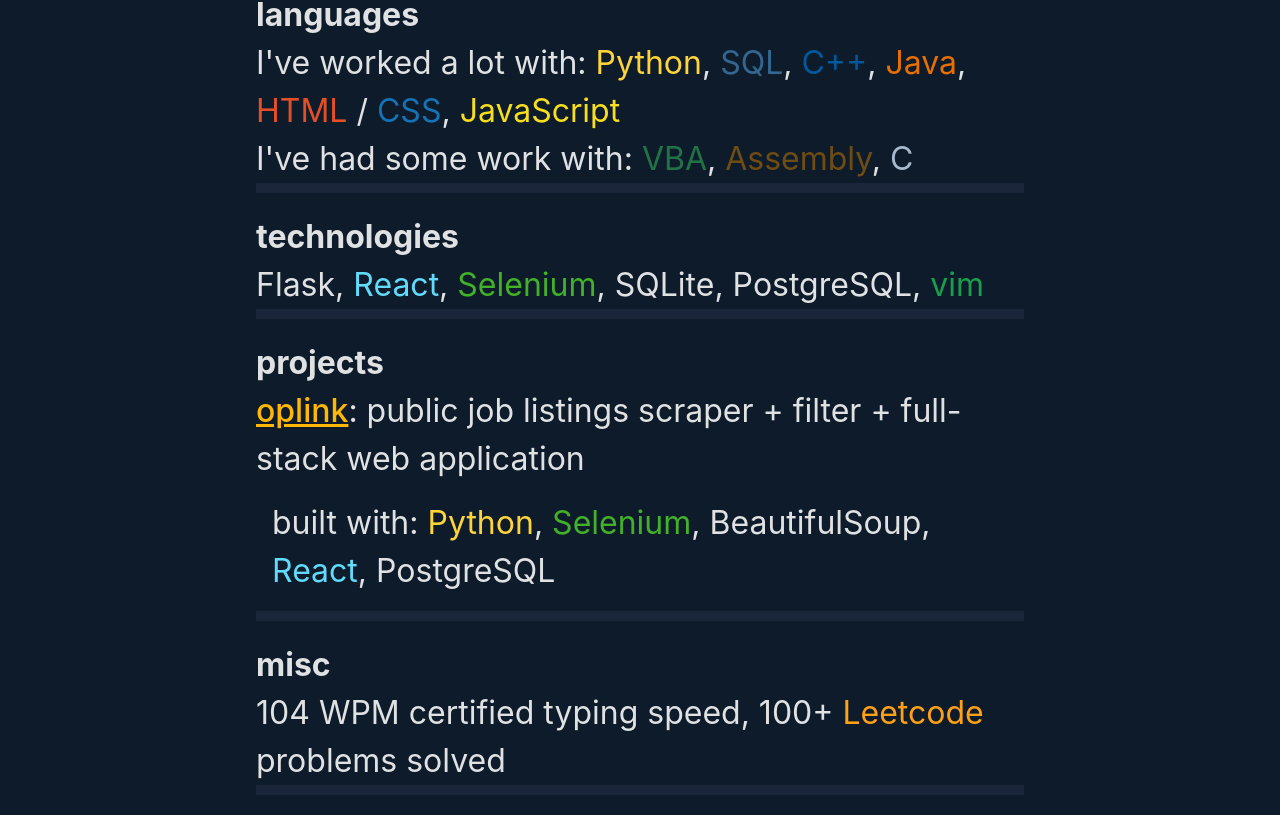
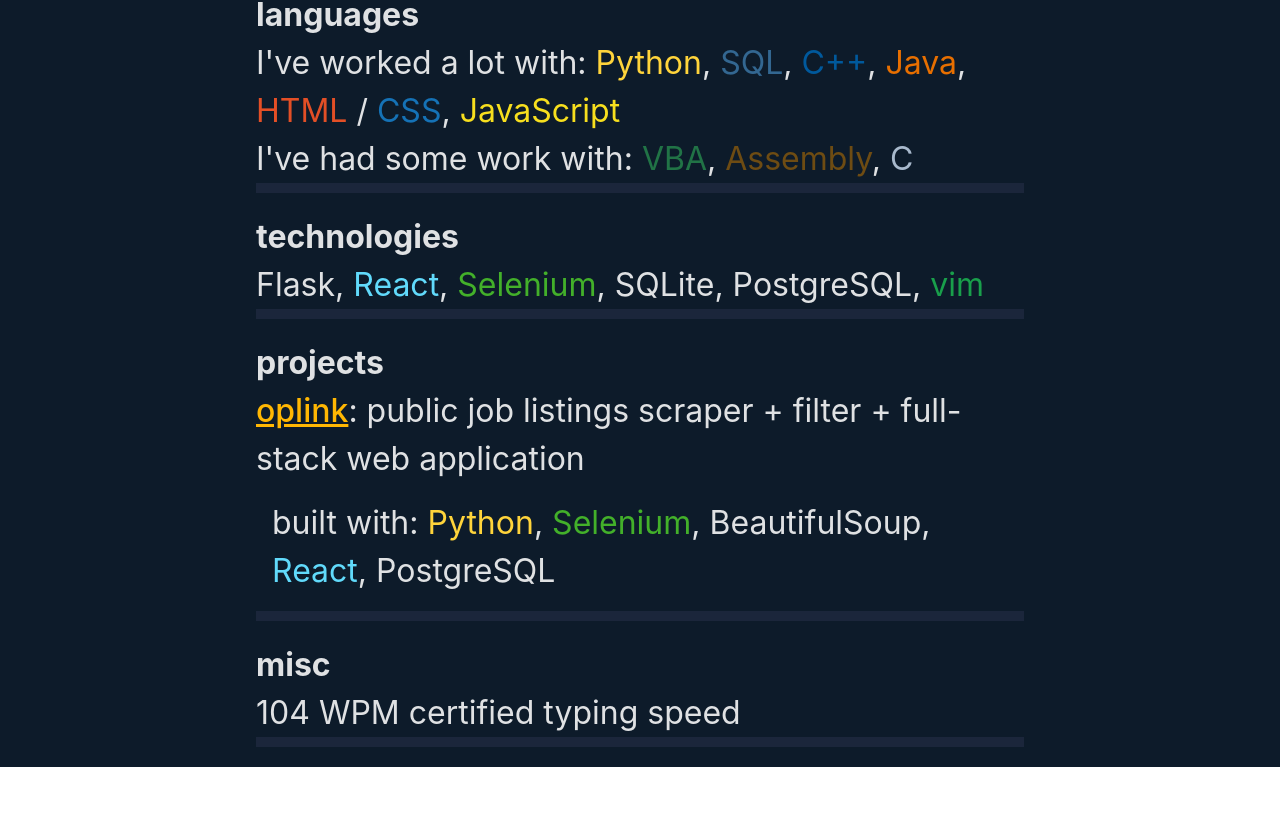
Before and after one commit to wbalbuena/wbalbuena.github.io, a React (Vite) app: page / in a window 1280 px wide. Shown: the part 831-1646 px from the top of the page. After the commit the page ends 1598 px from the top, so only its background shows below. Built offline with nearby package versions, Linux system fonts and the light colour scheme.

Commit message:
Updated text

```diff
--- a/src/App.jsx
+++ b/src/App.jsx
@@ -39,7 +39,7 @@ export default function App() {
       </div>
       <div className="card">
         <b>misc</b>
-        <p>104 WPM certified typing speed, 100+ <span class="text-[#FFA116]">Leetcode</span> problems solved</p>
+        <p>104 WPM certified typing speed</p>
       </div>
     </>
   );
```
